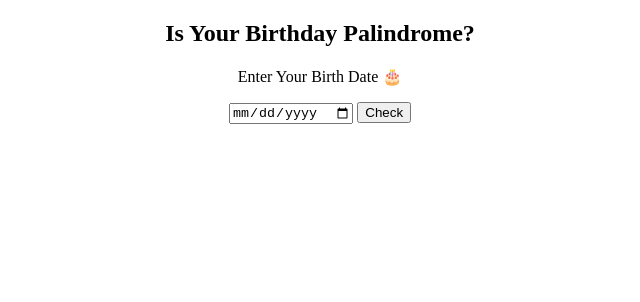
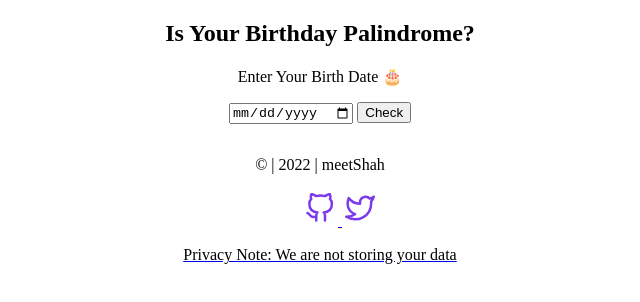
Before and after one commit to mtshah92/Palindrone-Birthday, a plain HTML site: page index.html in a window 1280 px wide. Shown: the whole page, without its empty margins (328-968 px from the left). Drawn offline with Linux system fonts and the light colour scheme.

Commit message:
style updated

```diff
--- a/index.html
+++ b/index.html
@@ -22,6 +22,23 @@
     </button>
     <div id="showMessage"></div>
   </main>
+
+  <footer>
+    <p>© | 2022 | meetShah</p>
+
+    <ul class="footer-list">
+      <li>
+        <a class="link" href="https://github.com/mtshah92">
+          <img src="/images/github.svg" alt="github" />
+        </a>
+      </li>
+
+      <li>
+        <a class="links twitter" href="https://twitter.com/mtsha h92"> <img src="images/twitter.svg" </li>
+    </ul>
+    <p class="privacy-note">Privacy Note: We are not storing your data</p>
+
+  </footer>
   <script src="script.js"></script>
 
   <!--
--- a/style.css
+++ b/style.css
@@ -9,3 +9,37 @@ body h2{
 main{
   text-align: center;
 }
+
+
+#showMessage{
+  font-size: x-large;
+  margin: 2rem 0;
+}
+
+footer{
+  text-align:center;
+  bottom: 0;
+  left:0;
+  right:0;
+}
+
+.twitter{
+  width:10%;
+  height:10%;
+}
+
+.privacy-note{
+ style:none;
+color:black;
+
+}
+a,
+img,
+li{
+  display: inline;
+}
+
+img {
+  width: 30px;
+  padding: 0.2rem;
+}
```
Also changed, not shown: images/github.svg (added), images/instagram.svg (added), images/twitter.svg (added).
